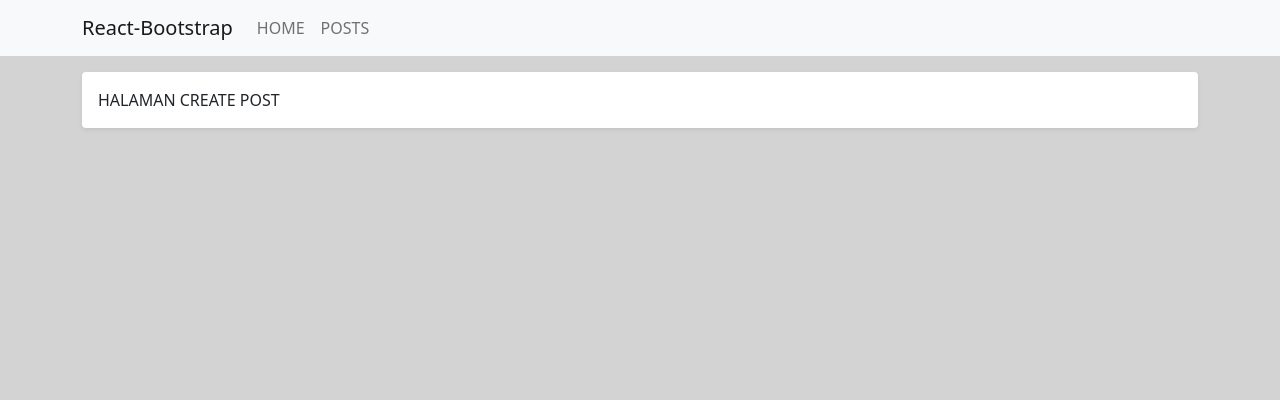
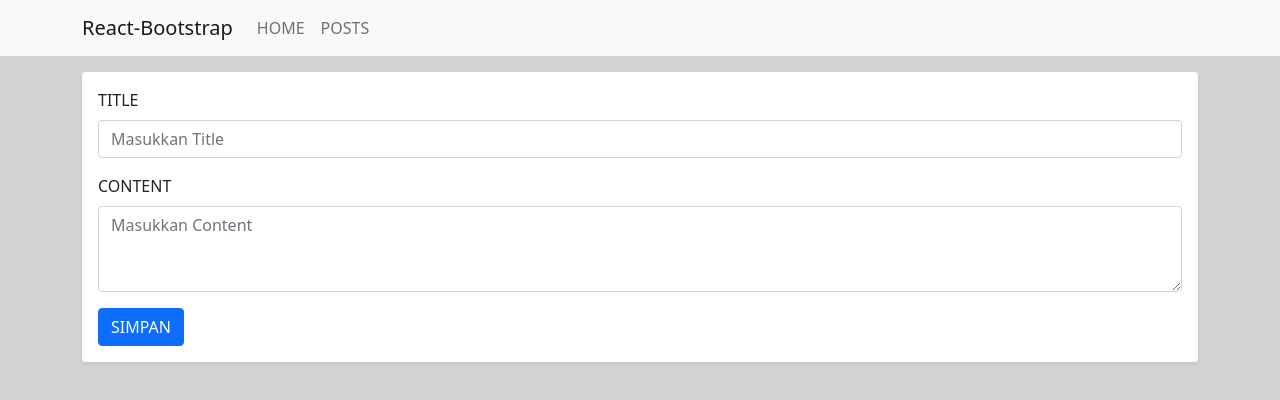
Before and after one commit to dede-irwanto/frontend-react, a React (Create React App) app: page /posts/create in a window 1280 px wide. Shown: the top 400 px of the page. Built offline with nearby package versions, Linux system fonts and the light colour scheme.

Commit message:
update create.jsx

```diff
--- a/src/pages/posts/Create.jsx
+++ b/src/pages/posts/Create.jsx
@@ -1,13 +1,96 @@
-import React from "react";
-import { Card, Col, Container, Row } from "react-bootstrap";
+import axios from "axios";
+import { useState } from "react";
+import {
+  Card,
+  Col,
+  Container,
+  Row,
+  Form,
+  Button,
+  Alert,
+} from "react-bootstrap";
+import { useNavigate } from "react-router-dom";
 
 const CreatePost = () => {
+  // state
+  const [title, setTitle] = useState("");
+  const [content, setContent] = useState("");
+
+  // state validation
+  const [validation, setValidation] = useState({});
+
+  // show alert
+  const [show, setShow] = useState(true);
+
+  // navigate
+  const navigate = useNavigate();
+
+  // method store POST
+  const storePost = async (e) => {
+    e.preventDefault();
+
+    // send data to server
+    await axios
+      .post("http://localhost:3001/api/posts/store", {
+        title: title,
+        content: content,
+      })
+      .then(() => {
+        // redirect
+        navigate("/posts");
+      })
+      .catch((error) => {
+        // assign validation on state
+        setValidation(error.response.data);
+      });
+  };
+
   return (
     <Container className="mt-3">
       <Row>
         <Col md="{12}">
           <Card className="border-0 rounded shadow-sm">
-            <Card.Body>HALAMAN CREATE POST</Card.Body>
+            <Card.Body>
+              {validation.errors && (
+                <div>
+                  <Alert variant="danger">
+                    <Alert.Heading>Error!</Alert.Heading>
+                    {validation.errors.map((error, index) => (
+                      <p key={index}>
+                        {error.param} : {error.msg}
+                      </p>
+                    ))}
+                  </Alert>
+                </div>
+              )}
+              <Form onSubmit={storePost}>
+                <Form.Group
+                  className="mb-3"
+                  controlId="exampleForm.ControlInput1"
+                >
+                  <Form.Label>TITLE</Form.Label>
+                  <Form.Control
+                    type="text"
+                    placeholder="Masukkan Title"
+                    value={title}
+                    onChange={(e) => setTitle(e.target.value)}
+                  />
+                </Form.Group>
+                <Form.Group className="mb-3">
+                  <Form.Label>CONTENT</Form.Label>
+                  <Form.Control
+                    as="textarea"
+                    rows={3}
+                    placeholder="Masukkan Content"
+                    value={content}
+                    onChange={(e) => setContent(e.target.value)}
+                  />
+                </Form.Group>
+                <Button variant="primary" type="submit">
+                  SIMPAN
+                </Button>
+              </Form>
+            </Card.Body>
           </Card>
         </Col>
       </Row>
```
